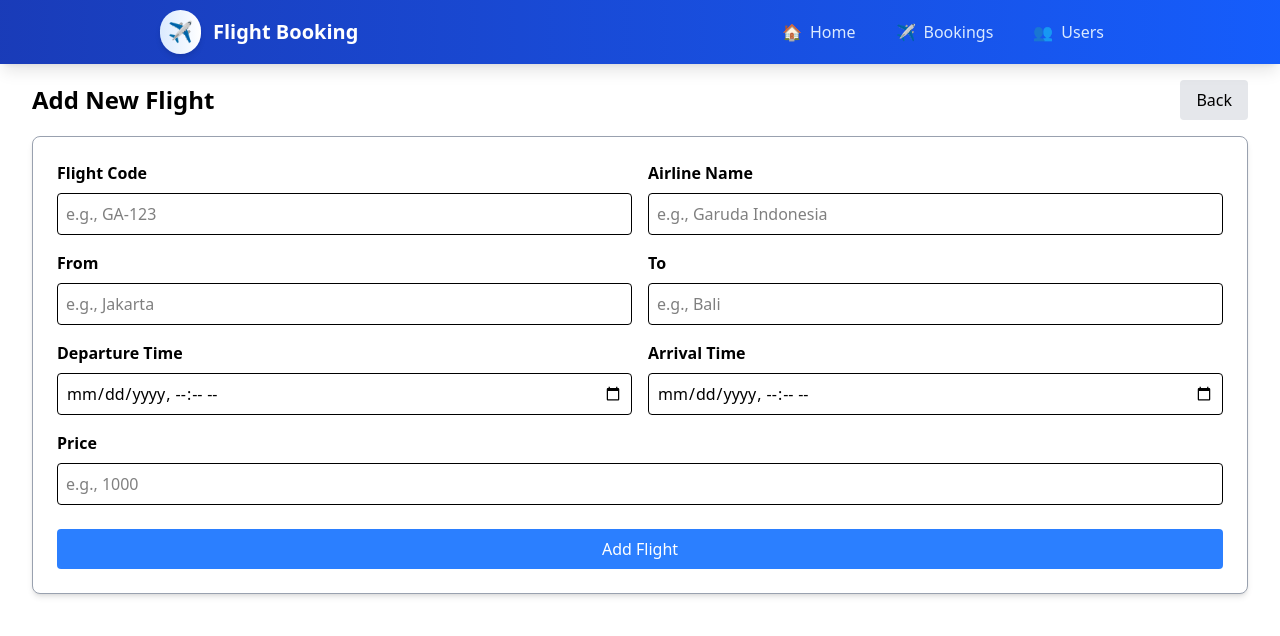
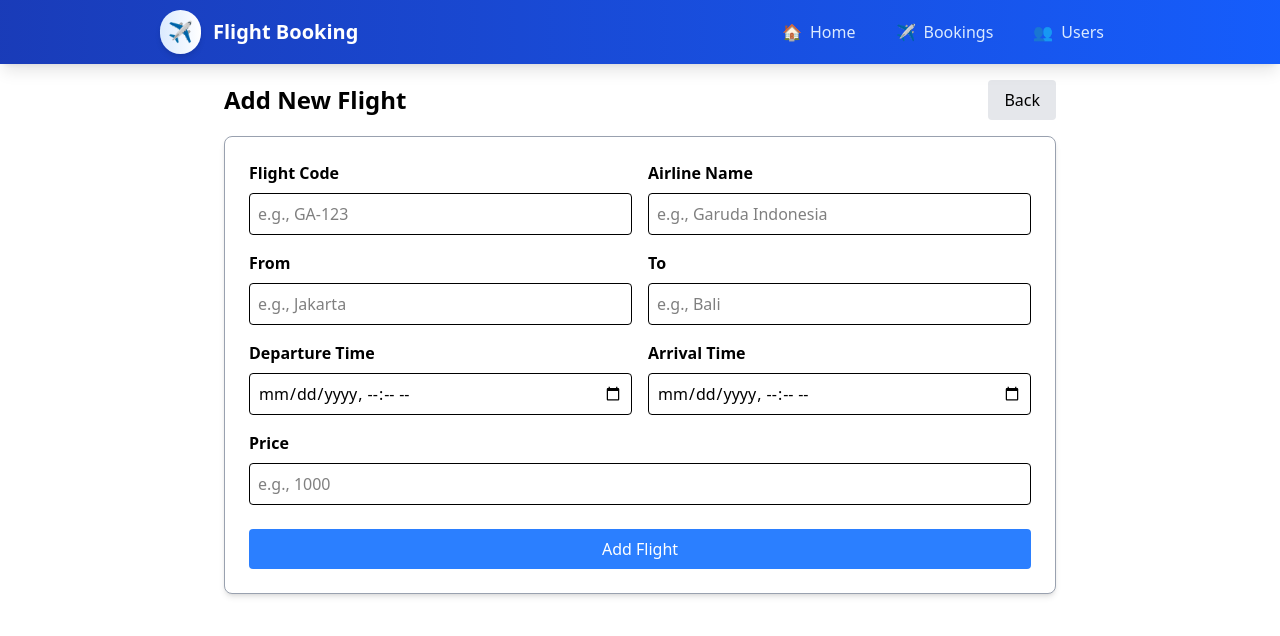
Before and after one commit to avicenan/flight-book-frontend, a React (Vite) app: page /add-flight in a window 1280 px wide. Shown: the top 636 px of the page. Built offline with nearby package versions, Linux system fonts and the light colour scheme.

Commit message:
tamabahan lupa

```diff
--- a/src/pages/AddFlightPage.jsx
+++ b/src/pages/AddFlightPage.jsx
@@ -67,7 +67,7 @@ function AddFlightPage() {
   };
 
   return (
-    <div className="p-8 pt-20 flex flex-col gap-4">
+    <div className="p-8 pt-20 flex flex-col gap-4 max-w-4xl mx-auto">
       <div className="flex justify-between items-center">
         <h1 className="text-2xl font-bold">Add New Flight</h1>
         <button className="bg-gray-200 hover:bg-gray-300 text-black px-4 py-2 rounded" onClick={() => navigate("/")}>
```
